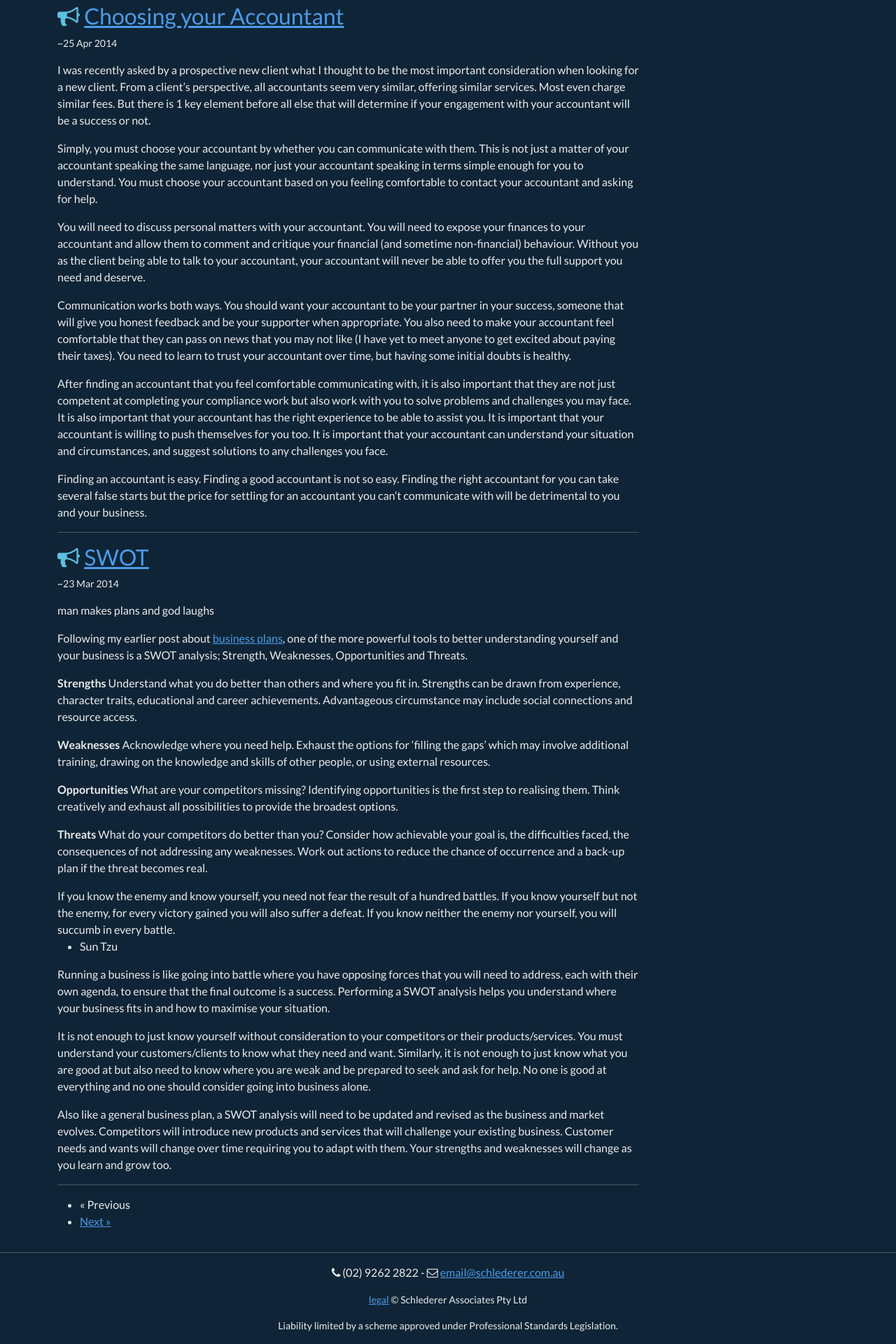
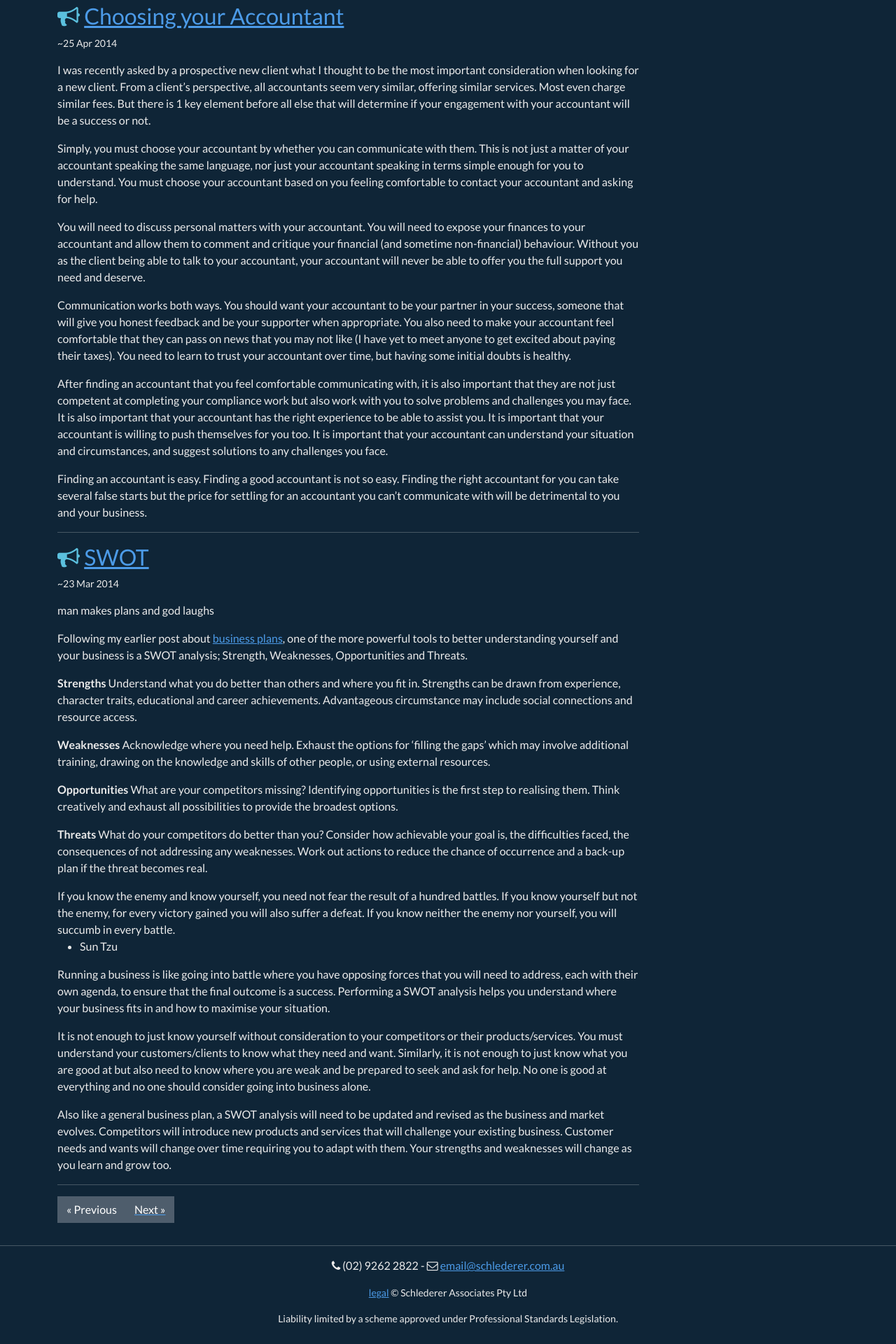
Before and after one commit to Mforcer/tax2, a Jekyll site: the page built from blog/index.html, in a window 1280 px wide. Shown: the part 2457-4377 px from the top of the page at 70% size. Built offline with Jekyll 4.4.1, drawn with Linux system fonts in a browser that asks for light colours; nearby versions of some CDN libraries; the list of posts is cut into pages by our own code.

Commit message:
Update index.html

```diff
--- a/blog/index.html
+++ b/blog/index.html
@@ -16,15 +16,15 @@ lead:
     <hr>
     {% endfor %}
     <nav>
-      <ul class="pager">
-        <li class="previous">
+      <ul class="pagination">
+        <li class="page-item">
           {% if paginator.previous_page %}<a href="/blog/{% if paginator.page <> 2 %}{{paginator.previous_page}}{% endif %}" aria-label="Previous">{% endif %}
-            <span aria-hidden="true">&laquo; Previous</span>
+            <span class="page-link" aria-hidden="true">&laquo; Previous</span>
             {% if paginator.previous_page %}</a>{% endif %}
         </li>
-        <li class="next">
+        <li class="page-item">
           {% if paginator.next_page %}<a href="/blog/{{paginator.next_page}}" aria-label="Next">{% endif %}
-            <span aria-hidden="true">Next &raquo;</span>
+            <span class="page-link" aria-hidden="true">Next &raquo;</span>
             {% if paginator.next_page %}</a>{% endif %}
         </li>
       </ul>
```
